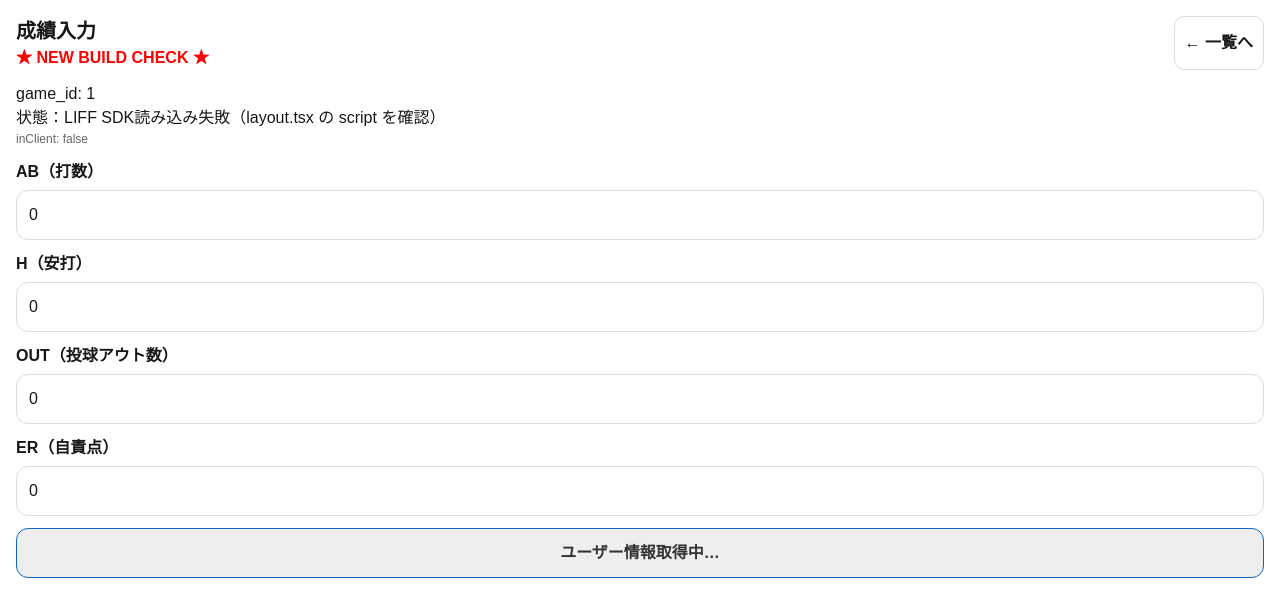
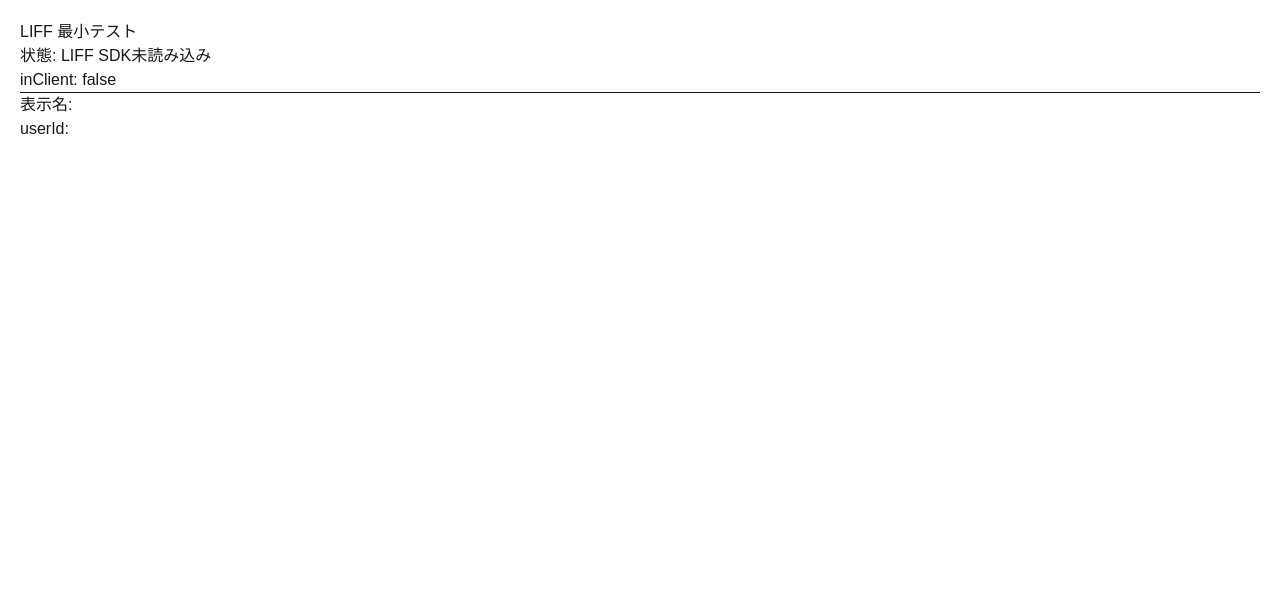
Before and after one commit to ktktisi23businessyo-dotcom/baseball-stats-liff, a Next.js app: page /game/1 in a window 1280 px wide. Shown: the top 616 px of the page. Built offline with nearby package versions, Linux system fonts and the light colour scheme; no server answers.

Commit message:
Phase A: Minimal LIFF profile test

```diff
--- a/src/app/game/[id]/page.tsx
+++ b/src/app/game/[id]/page.tsx
@@ -1,12 +1,14 @@
 "use client";
 
 import { useEffect, useState } from "react";
-import { useParams, useRouter } from "next/navigation";
 
-type LiffProfile = { userId: string; displayName: string };
+type LiffProfile = {
+  userId: string;
+  displayName: string;
+};
 
 type Liff = {
-  init: (arg: { liffId: string; withLoginOnExternalBrowser?: boolean }) => Promise<void>;
+  init: (arg: { liffId: string }) => Promise<void>;
   ready: Promise<void>;
   isLoggedIn: () => boolean;
   login: (arg?: { redirectUri?: string }) => void;
@@ -20,234 +22,58 @@
   }
 }
 
-const sleep = (ms: number) => new Promise((r) => setTimeout(r, ms));
-
-export default function GamePage() {
-  const params = useParams<{ id: string }>();
-  const router = useRouter();
-  const gameId = params.id;
-
-  const [status, setStatus] = useState("起動中…");
-  const [inClient, setInClient] = useState<boolean>(false);
-  const [lineUserId, setLineUserId] = useState<string>("");
-  const [displayName, setDisplayName] = useState<string>("");
-
-  const [ab, setAb] = useState<number>(0);
-  const [h, setH] = useState<number>(0);
-  const [outs, setOuts] = useState<number>(0);
-  const [er, setEr] = useState<number>(0);
-
-  const [saving, setSaving] = useState(false);
-
-  // 既存成績ロード
-  const loadExisting = async (gid: string, luid: string) => {
-    const res = await fetch(
-      `/api/stats?game_id=${encodeURIComponent(gid)}&line_user_id=${encodeURIComponent(luid)}`
-    );
-    const json = await res.json().catch(() => ({}));
-    if (res.ok && json.ok && json.stats) {
-      setAb(Number(json.stats.ab ?? 0));
-      setH(Number(json.stats.h ?? 0));
-      setOuts(Number(json.stats.outs ?? 0));
-      setEr(Number(json.stats.er ?? 0));
-      return true;
-    }
-    return false;
-  };
-
-  // getProfile を少し待ってリトライ（LIFFのclient featuresロード待ち対策）
-  const getProfileWithRetry = async (tries = 3): Promise<LiffProfile> => {
-    let lastErr: any = null;
-    for (let i = 0; i < tries; i++) {
-      try {
-        return await window.liff.getProfile();
-      } catch (e: any) {
-        lastErr = e;
-        await sleep(250 * (i + 1));
-      }
-    }
-    throw lastErr;
-  };
+export default function TestPage() {
+  const [status, setStatus] = useState("初期化中…");
+  const [displayName, setDisplayName] = useState("");
+  const [userId, setUserId] = useState("");
+  const [inClient, setInClient] = useState(false);
 
   useEffect(() => {
     (async () => {
       try {
-        const liffId = process.env.NEXT_PUBLIC_LIFF_ID;
-        if (!liffId) {
-          setStatus("LIFF ID 未設定（Vercel Envを確認）");
-          return;
-        }
         if (!window.liff) {
-          setStatus("LIFF SDK読み込み失敗（layout.tsx の script を確認）");
+          setStatus("LIFF SDK未読み込み");
           return;
         }
 
-        setStatus("LIFF初期化中…");
         await window.liff.init({
-          liffId,
-          // 外部ブラウザに飛ぶ環境でもログインを成立させる保険
-          withLoginOnExternalBrowser: true,
+          liffId: process.env.NEXT_PUBLIC_LIFF_ID!,
         });
 
-        // ✅ ここが重要：client features が揃うまで待つ
         await window.liff.ready;
 
-        // ✅ isInClient は init/ready 後に評価（先に呼ぶと不安定になることがある）
-        const _inClient = window.liff.isInClient();
-        setInClient(_inClient);
+        const client = window.liff.isInClient();
+        setInClient(client);
 
-        // ログインしてなければ / に戻してから復帰（戻り先を固定して安定化）
         if (!window.liff.isLoggedIn()) {
-          setStatus("LINEログインへ遷移します…");
-          const redirectUri =
-            `${window.location.origin}/?redirect=${encodeURIComponent(`/game/${gameId}`)}`;
-          window.liff.login({ redirectUri });
+          window.liff.login({
+            redirectUri: window.location.href,
+          });
           return;
         }
 
-        setStatus("プロフィール取得中…");
-        const profile = await getProfileWithRetry(3);
-        setLineUserId(profile.userId);
+        const profile = await window.liff.getProfile();
         setDisplayName(profile.displayName);
+        setUserId(profile.userId);
 
-        setStatus("入力済みデータ確認中…");
-        const loaded = await loadExisting(gameId, profile.userId);
-        setStatus(loaded ? "前回入力を読み込みました" : "入力してください");
+        setStatus("成功");
       } catch (e: any) {
-        // ここに「Unable to load client features.」が落ちてくる
-        setStatus("例外: " + (e?.message ?? String(e)));
+        setStatus("エラー: " + (e?.message ?? String(e)));
       }
     })();
-  }, [gameId]);
-
-  const onSave = async () => {
-    try {
-      if (h > ab) {
-        setStatus("入力エラー：H は AB を超えられません");
-        return;
-      }
-      if (!lineUserId) {
-        setStatus("ユーザー情報取得中です（少し待ってから再度保存）");
-        return;
-      }
-
-      setSaving(true);
-      setStatus("保存中…");
-
-      const res = await fetch("/api/stats", {
-        method: "POST",
-        headers: { "Content-Type": "application/json" },
-        body: JSON.stringify({
-          game_id: gameId,
-          line_user_id: lineUserId,
-          display_name: displayName,
-          ab,
-          h,
-          outs,
-          er,
-        }),
-      });
-
-      const json = await res.json().catch(() => ({}));
-      if (!res.ok || !json.ok) {
-        setStatus("保存エラー: " + (json.error ?? res.statusText));
-        return;
-      }
-
-      setStatus("保存しました ✅");
-    } catch (e: any) {
-      setStatus("例外: " + (e?.message ?? String(e)));
-    } finally {
-      setSaving(false);
-    }
-  };
-
-  const canSave = !saving && !!lineUserId;
+  }, []);
 
   return (
-    <main style={{ padding: 16, display: "grid", gap: 12 }}>
-      <div style={{ display: "flex", justifyContent: "space-between" }}>
-        <div>
-          <h1 style={{ fontSize: 20, fontWeight: 800 }}>成績入力</h1>
-          <div style={{ color: "red", fontWeight: 900 }}>★ NEW BUILD CHECK ★</div>
-        </div>
+    <main style={{ padding: 20 }}>
+      <h1>LIFF 最小テスト</h1>
 
-        <button
-          onClick={() => router.push("/")}
-          style={{
-            border: "1px solid #ddd",
-            borderRadius: 10,
-            padding: "8px 10px",
-            background: "white",
-            fontWeight: 600,
-          }}
-        >
-          ← 一覧へ
-        </button>
-      </div>
+      <p>状態: {status}</p>
+      <p>inClient: {String(inClient)}</p>
 
-      <div>
-        <div>game_id: {gameId}</div>
-        <div>状態：{status}</div>
-        <div style={{ fontSize: 12, color: "#666" }}>inClient: {String(inClient)}</div>
-        {lineUserId && (
-          <div style={{ fontSize: 12, color: "#666" }}>
-            {displayName}（{lineUserId}）
-          </div>
-        )}
-      </div>
+      <hr />
 
-      <NumberField label="AB（打数）" value={ab} onChange={setAb} />
-      <NumberField label="H（安打）" value={h} onChange={setH} />
-      <NumberField label="OUT（投球アウト数）" value={outs} onChange={setOuts} />
-      <NumberField label="ER（自責点）" value={er} onChange={setEr} />
-
-      <button
-        onClick={onSave}
-        disabled={!canSave}
-        style={{
-          borderRadius: 12,
-          padding: "12px 14px",
-          border: "1px solid #0a66c2",
-          background: !canSave ? "#eee" : "#0a66c2",
-          color: !canSave ? "#333" : "white",
-          fontWeight: 800,
-        }}
-      >
-        {saving ? "保存中…" : canSave ? "保存する" : "ユーザー情報取得中…"}
-      </button>
+      <p>表示名: {displayName}</p>
+      <p>userId: {userId}</p>
     </main>
   );
 }
-
-function NumberField({
-  label,
-  value,
-  onChange,
-}: {
-  label: string;
-  value: number;
-  onChange: (n: number) => void;
-}) {
-  return (
-    <label style={{ display: "grid", gap: 6 }}>
-      <div style={{ fontWeight: 700 }}>{label}</div>
-      <input
-        type="number"
-        min={0}
-        value={Number.isFinite(value) ? value : 0}
-        onChange={(e) => {
-          const v = e.target.value;
-          const n = v === "" ? 0 : Number(v);
-          onChange(Number.isFinite(n) ? n : 0);
-        }}
-        style={{
-          border: "1px solid #ddd",
-          borderRadius: 12,
-          padding: "12px",
-          fontSize: 16,
-        }}
-      />
-    </label>
-  );
-}
```
